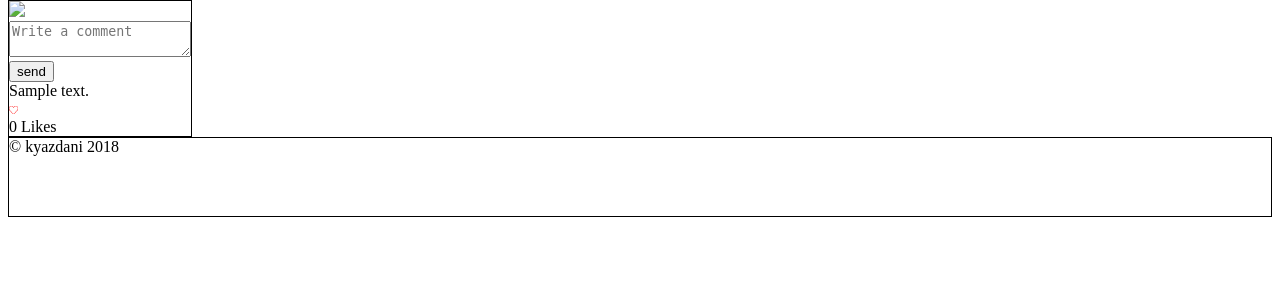
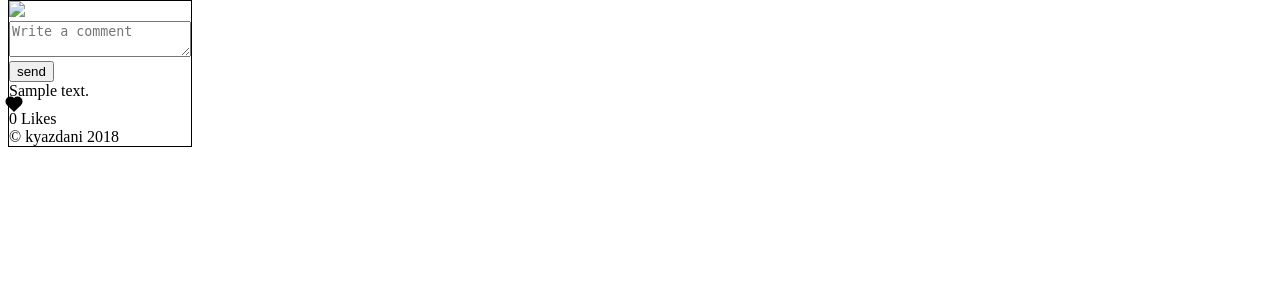
Before and after one commit to kyazdani42/camagru, a PHP site: page /Home in a window 1280 px wide. Shown: the part 128-428 px from the top of the page. Run offline with PHP 8.4, Linux system fonts and the light colour scheme; the visitor is signed in with stand-in values (Sample User, id 1); tables that the repository leaves empty hold one stand-in row (values such as "Sample post").

Commit message:
edited heart, no more svg shit

```diff
--- a/config/controllers/user/CameraController.class.php
+++ b/config/controllers/user/CameraController.class.php
@@ -11,7 +11,7 @@
 
     public function sendPicture() {
 
-        if (!$_POST || !isset($_POST['myData']) || $_POST['myData'] === "undefined" || !isset($_POST['staticData']) || empty($_POST['staticData'])) {
+        if (!$_POST || !isset($_POST['myData']) || $_POST['myData'] === "undefined" || !isset($_POST['staticData']) || empty($_POST['staticData']) || empty($_POST['myData'])) {
             header("location: " . URL . "Camera");
             die();
         }
--- a/config/models/user/UserModel.class.php
+++ b/config/models/user/UserModel.class.php
@@ -31,7 +31,6 @@
     public function deleteAccount() {
 
 		$login = SessionController::getLogin();
-		/*
         $query = "DELETE FROM `user` WHERE user.login='" . $login . "'";
 
 		$query2 = "DELETE FROM `infos` INNER JOIN `user` ON infos.id_user=user.id WHERE user.login='" . $login . "'";
@@ -39,7 +38,6 @@
         self::request($query, 1);
 		self::request($query2, 1);
 		self::request($query3, 1);
-		 */
     }
 
 }
--- a/config/views/logged/indexView.php
+++ b/config/views/logged/indexView.php
@@ -19,19 +19,9 @@
                 </div>
             </div>
             <div class="likeBox">
-                <?php if ($key['flag'] === 1) { ?>
                 <div id="like<?= $key['id_photo'] ?>" class='Boxheart'>
-                    <svg class="clickHeart" viewBox="0 0 32 29.6">
-                        <path d="M23.6,0c-3.4,0-6.3,2.7-7.6,5.6C14.7,2.7,11.8,0,8.4,0C3.8,0,0,3.8,0,8.4c0,9.4,9.5,11.9,16,21.2 c6.1-9.3,16-12.1,16-21.2C32,3.8,28.2,0,23.6,0z"/>
-                    </svg>
+					<div class=<?php if ($key['flag'] === 1) { ?>"clickHeart" <?php } else { ?>"heart" <?php } ?> </div>
                 </div>
-                <?php } else { ?>
-                <div id="like<?= $key['id_photo'] ?>" class='Boxheart'>
-                    <svg class="heart" viewBox="0 0 32 29.6">
-                        <path d="M23.6,0c-3.4,0-6.3,2.7-7.6,5.6C14.7,2.7,11.8,0,8.4,0C3.8,0,0,3.8,0,8.4c0,9.4,9.5,11.9,16,21.2 c6.1-9.3,16-12.1,16-21.2C32,3.8,28.2,0,23.6,0z"/>
-                    </svg>
-                </div>
-                <?php } ?>
                 <span class="countLike"><?= $key['likes'] ?> Likes</span>
             </div>
         </div>
--- a/public/js/likeBox.js
+++ b/public/js/likeBox.js
@@ -5,14 +5,14 @@
     for (i = 0; heart[i]; i++) {
         heart[i].firstElementChild.addEventListener("click", function (e) {
             let svg = e.target.parentNode;
-            ajax_get("http://192.168.99.100:8080/Home/sendLike/" + svg.parentNode.getAttribute("id").split("like")[1], function (cheese) {
+            ajax_get("http://192.168.99.100:8080/Home/sendLike/" + svg.getAttribute("id").split("like")[1], function (cheese) {
                 if (cheese !== undefined) {
                     if (cheese[0] === 1) {
-                        svg.setAttribute("class", "clickHeart");
+                        svg.firstElementChild.setAttribute("class", "clickHeart");
                     }
                     else
-                        svg.setAttribute("class", "heart");
-                    svg.parentNode.parentNode.childNodes[3].innerHTML = cheese[1] + " Likes";
+                        svg.firstElementChild.setAttribute("class", "heart");
+                    svg.childNodes[3].innerHTML = cheese[1] + " Likes";
                 }
             });
         });
--- a/public/style/main.css
+++ b/public/style/main.css
@@ -15,27 +15,57 @@
 	border: 1px solid black;
 }
 
+/* Heart */
+
+.clickHeart {
+	background-color:red;
+	border: none;
+}
 .heart {
-    width: 5%;
-    fill:white;
-    stroke: red;
-    stroke-width:2px;
-    strike-linejoin: round;
+	background-color:black;
+}
+.clickHeart, .heart {
+	position: relative;
+	width:10px;
+	height:10px;
+}
+.clickHeart:after, .clickHeart:before {
+	background-color: red;
+}
+.heart:after, .heart:before {
+	background-color:black;
 }
 
-.clickHeart{
-    width: 5%;
-    fill: red;
+.clickHeart:after, .heart:after, .clickHeart:before, .heart:before {
+	position: absolute;
+	width: 10px;
+	height: 10px;
+	content: '';
+	-webkit-border-radius: 50%;
+	-moz-border-radius: 50%;
+	-o-border-radius: 50%;
+	border-radius: 50%;
 }
-
-.heart:hover {
+.clickHeart, .heart {
+	-webkit-transform: rotate(45deg);
+	-moz-transform: rotate(45deg);
+	-ms-transform: rotate(45deg);
+	-o-transform: rotate(45deg);
+	transform: rotate(45deg);
+}
+.clickHeart:before, .heart:before {
+	bottom: 0px;
+	left: -5px;
+}
+.clickHeart:after, .heart:after {
+	top: -5px;
+	right: 0px;
+}
+.heart:hover, .clickHeart:hover {
 	opacity:0.7;
 }
 
-.clickHeart:hover {
-    opacity:0.8;
-}
-
+/* /Heart/ */
 .mainCam {
 	grid-column: 1 / 3;
 }
```
Lines whose indentation alone changed are shown as unchanged.
